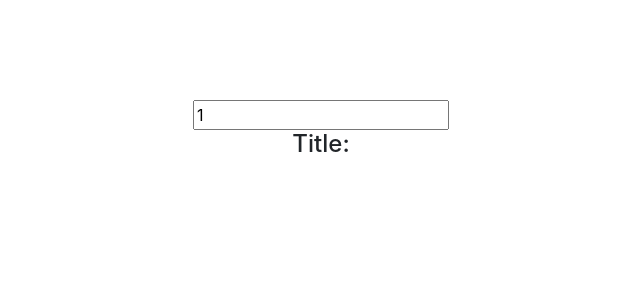
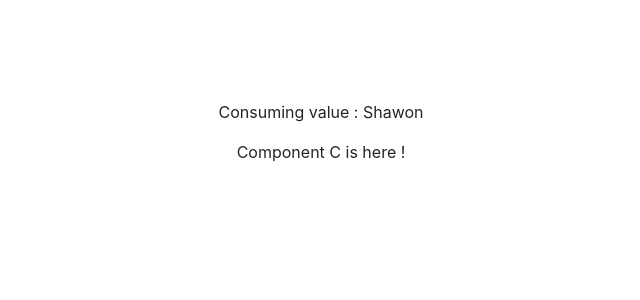
Before and after one commit to shawon39/45-days-of-code---React-JS, a React (Create React App) app: page / in a window 1280 px wide. Shown: the top 300 px of the page, without its empty margins (319-959 px from the left). Built offline with nearby package versions, Linux system fonts and the light colour scheme; no server answers.

Commit message:
Added useContext

```diff
--- /dev/null
+++ b/src/hooksComponents/3-useContext/AComponent.js
@@ -0,0 +1,12 @@
+import React from 'react'
+import BComponent from './BComponent';
+
+function AComponent() {
+  return (
+    <div>
+      <BComponent/>
+    </div>
+  )
+}
+
+export default AComponent
--- /dev/null
+++ b/src/hooksComponents/3-useContext/BComponent.js
@@ -0,0 +1,12 @@
+import React from 'react'
+import CComponent from './CComponent'
+
+function BComponent() {
+  return (
+    <div>
+      <CComponent/>
+    </div>
+  )
+}
+
+export default BComponent
--- /dev/null
+++ b/src/hooksComponents/3-useContext/CComponent.js
@@ -0,0 +1,15 @@
+import React, { useContext } from "react";
+import UserContext from "./myContext";
+
+function CComponent() {
+	const user = useContext(UserContext); // Consuming here
+
+	return (
+		<div>
+			<p>Consuming value : {user}</p>
+			Component C is here !
+		</div>
+	);
+}
+
+export default CComponent;
--- /dev/null
+++ b/src/hooksComponents/3-useContext/ContextComp.js
@@ -0,0 +1,15 @@
+import React, { Component } from "react";
+import AComponent from './AComponent';
+import {UserProvider} from './myContext'
+
+class ContextComp extends Component {
+	render() {
+		return (
+			<UserProvider value="Shawon">
+        <AComponent/>
+			</UserProvider>
+		);
+	}
+}
+
+export default ContextComp;
--- /dev/null
+++ b/src/hooksComponents/3-useContext/myContext.js
@@ -0,0 +1,8 @@
+import React from "react";
+
+const UserContext = React.createContext("");
+const UserProvider = UserContext.Provider;
+
+export { UserProvider };
+
+export default UserContext;
--- a/src/hooksComponents/App2.js
+++ b/src/hooksComponents/App2.js
@@ -9,12 +9,13 @@ import './App2.css';
 // import MouseContainer from './2-useEffect/MouseContainer';
 // import IntervalCounter from './2-useEffect/IntervalCounter';
 // import DataFetching from './2-useEffect/DataFetching';
-import InputDataFetching from './2-useEffect/InputDataFetching';
+// import InputDataFetching from './2-useEffect/InputDataFetching';
+import ContextComp from './3-useContext/ContextComp';
 
 function App2() {
   return (
     <div className="App2">
-      <InputDataFetching/>
+     <ContextComp/>
     </div>
   )
 }
```
